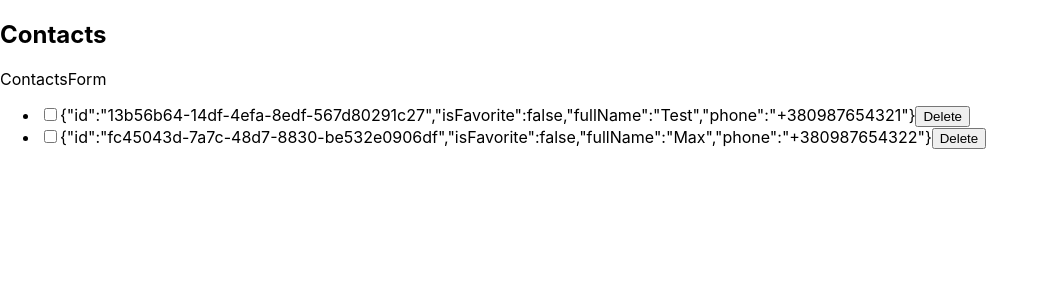
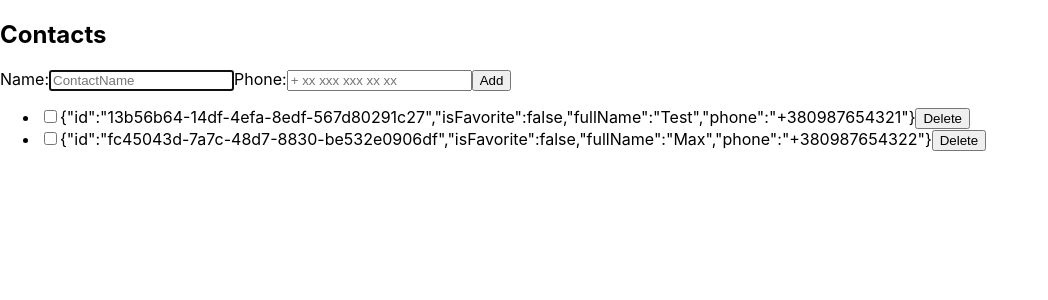
Before and after one commit to Luda-Modna/contactFormRedux, a React (Create React App) app: page / in a window 1280 px wide. Shown: the top 300 px of the page, without its empty margins (0-1048 px from the left). Built offline with nearby package versions, Linux system fonts and the light colour scheme; the HTML template or start-up script is replaced by a standard one.

Commit message:
Added contacts Form

```diff
--- a/package.json
+++ b/package.json
@@ -8,12 +8,14 @@
     "@testing-library/jest-dom": "^6.6.3",
     "@testing-library/react": "^16.3.0",
     "@testing-library/user-event": "^13.5.0",
+    "formik": "^2.4.6",
     "react": "^19.1.0",
     "react-dom": "^19.1.0",
     "react-redux": "^9.2.0",
     "react-scripts": "5.0.1",
     "uuid": "^11.1.0",
-    "web-vitals": "^2.1.4"
+    "web-vitals": "^2.1.4",
+    "yup": "^1.6.1"
   },
   "scripts": {
     "start": "react-scripts start",
--- a/src/components/ContactForm/index.jsx
+++ b/src/components/ContactForm/index.jsx
@@ -1,9 +1,51 @@
+import { ErrorMessage, Field, Form, Formik } from 'formik'
 import React from 'react'
+import { connect } from 'react-redux'
+import { CONTACT_VALIDATION_SCHEMA } from '../../utils/validationSchemas'
+import { createContact } from '../../store/slices/contactsSlice'
 
-function ContactsForm() {
+function ContactsForm ({ createNewContact }) {
+  const initialValue = { fullName: '', phone: '' }
+
+  const submitHandler = (values, { resetForm }) => {
+    createNewContact(values)
+    resetForm()
+  }
+
   return (
-    <div>ContactsForm</div>
+    <Formik
+      initialValues={initialValue}
+      onSubmit={submitHandler}
+      validationSchema={CONTACT_VALIDATION_SCHEMA}
+    >
+      <Form>
+        <label>
+          Name:
+          <Field
+            name='fullName'
+            type='text'
+            placeholder='ContactName'
+            autoFocus
+          />
+        </label>
+        <label>
+          Phone:
+          <Field
+            name='phone'
+            type='text'
+            maxLength='13'
+            placeholder='+ xx xxx xxx xx xx'
+          />
+          <ErrorMessage name='phone' component='div' />
+        </label>
+        <button type='submit'>Add</button>
+      </Form>
+    </Formik>
   )
 }
 
-export default ContactsForm
+const mapDispatchToProps = dispatch => ({
+  createNewContact: data => dispatch(createContact(data))
+})
+
+export default connect(null, mapDispatchToProps)(ContactsForm)
--- a/src/store/slices/contactsSlice.js
+++ b/src/store/slices/contactsSlice.js
@@ -22,6 +22,9 @@ const contactsSlice = createSlice({
   initialState,
   name: 'contacts',
   reducers: {
+    createContact: (state, { payload }) => {
+      state.contacts.push({ ...payload, isFavorite: false, id: uuidv4() })
+    },
     deleteContact: (state, { payload }) => {
       state.contacts = state.contacts.filter(c => c.id !== payload)
     },
@@ -37,6 +40,6 @@ const contactsSlice = createSlice({
 
 const { reducer, actions } = contactsSlice
 
-export const { deleteContact, updateContact } = actions
+export const { createContact, deleteContact, updateContact } = actions
 
 export default reducer
--- /dev/null
+++ b/src/utils/validationSchemas.js
@@ -0,0 +1,10 @@
+import * as yup from 'yup'
+
+export const CONTACT_VALIDATION_SCHEMA = yup.object({
+  fullName: yup.string().trim().min(2).max(64).required(),
+  phone: yup
+    .string()
+    .length(13)
+    .matches(/^\+\d{12}$/, 'Phone number must be "+ xx xxx xxx xx xx"')
+    .required()
+})
```
Also changed, not shown: 1 other file (tests, documents, lock files or other folders).
